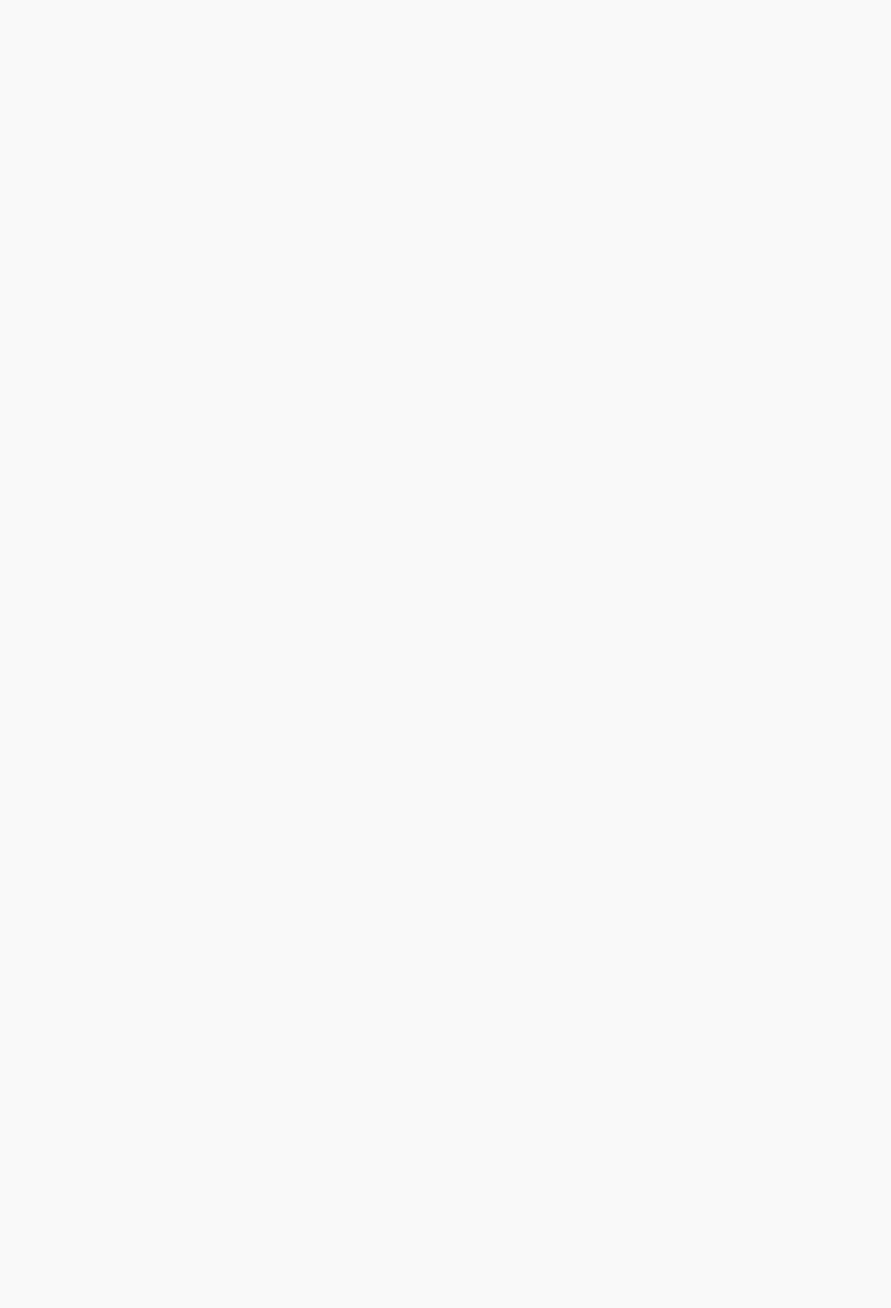
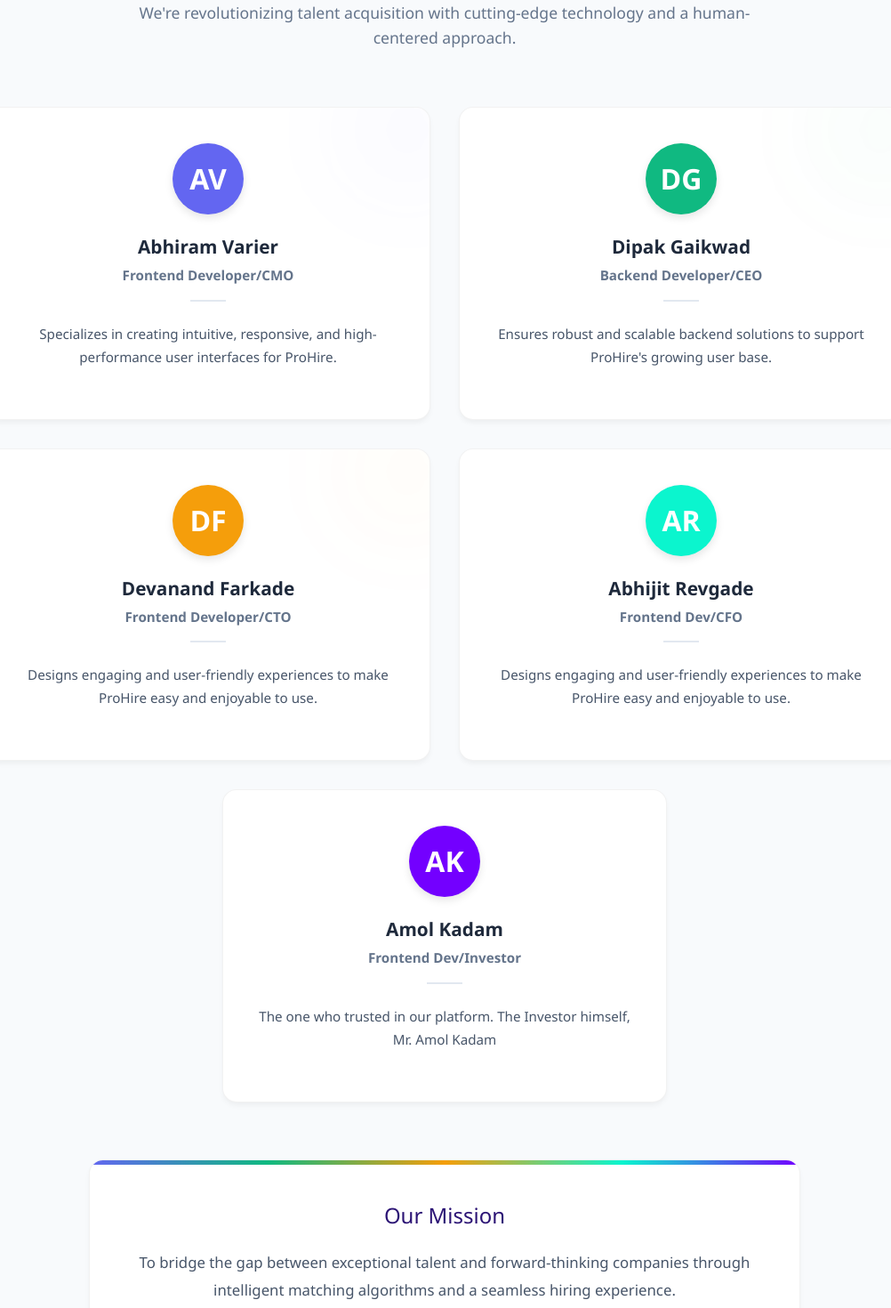
Before and after one commit to Abhi0315/JobPortalFrontEnd, a React (Vite) app in the folder prohire-frontend/: page /aboutus in a window 1280 px wide. Before the commit this address had no page. Shown: the part 160-1630 px from the top of the page at 89% size, without its empty margins (140-1142 px from the left). Before the commit the page ends 800 px from the top, so only its background shows below. Built offline with nearby package versions, Linux system fonts and the light colour scheme.

Commit message:
about us section

```diff
--- a/prohire-frontend/src/App.jsx
+++ b/prohire-frontend/src/App.jsx
@@ -4,6 +4,8 @@ import RegistrationForm from "./pages/registrationform";
 import Login from "./pages/login";
 import Jobs from "./pages/Jobs";
 import ProfileEditForm from "./pages/ProfileEditForm.jsx";
+import AboutUs from "./components/AboutUs.jsx";
+
 import "bootstrap/dist/css/bootstrap.min.css";
 import "bootstrap/dist/js/bootstrap.bundle.min";
 import "./App.css";
@@ -18,10 +20,10 @@ function App() {
         <Route path="/homepage" element={<HomePage />} />
         <Route path="/registrationform" element={<RegistrationForm />} />
         <Route path="/login" element={<Login />} />
+        <Route path="/aboutus" element={<AboutUs />} />
         {/* <Route path="/jobs" element={<Jobs />} />
         <Route path="/ProfileEditForm" element={<ProfileEditForm />} />
         <Route path="/dashboard" element={<Dashboard />} /> */}
-
 
         <Route
           path="/jobs"
@@ -49,7 +51,6 @@ function App() {
             </ProtectedRoute>
           }
         />
-
       </Routes>
     </Router>
   );
--- /dev/null
+++ b/prohire-frontend/src/components/AboutUs.jsx
@@ -0,0 +1,137 @@
+import React from "react";
+import { motion } from "framer-motion";
+import "../styles/AboutUs.css";
+
+const teamMembers = [
+  {
+    name: "Abhiram Varier",
+    role: "Frontend Developer/CMO",
+    description:
+      "Specializes in creating intuitive, responsive, and high-performance user interfaces for ProHire.",
+    color: "#6366F1", // indigo
+  },
+  {
+    name: "Dipak Gaikwad",
+    role: "Backend Developer/CEO",
+    description:
+      "Ensures robust and scalable backend solutions to support ProHire's growing user base.",
+    color: "#10B981", // emerald
+  },
+  {
+    name: "Devanand Farkade",
+    role: "Frontend Developer/CTO",
+    description:
+      "Designs engaging and user-friendly experiences to make ProHire easy and enjoyable to use.",
+    color: "#F59E0B", // amber
+  },
+  {
+    name: "Abhijit Revgade",
+    role: "Frontend Dev/CFO",
+    description:
+      "Designs engaging and user-friendly experiences to make ProHire easy and enjoyable to use.",
+    color: "#0bf5ceff", // amber
+  },
+  {
+    name: "Amol Kadam",
+    role: "Frontend Dev/Investor",
+    description:
+      "The one who trusted in our platform. The Investor himself, Mr. Amol Kadam",
+    color: "#7300ffff", // amber
+  },
+];
+
+const AboutUs = () => {
+  const containerVariants = {
+    hidden: { opacity: 0 },
+    visible: {
+      opacity: 1,
+      transition: {
+        staggerChildren: 0.2,
+        delayChildren: 0.3,
+      },
+    },
+  };
+
+  const itemVariants = {
+    hidden: { y: 20, opacity: 0 },
+    visible: {
+      y: 0,
+      opacity: 1,
+      transition: {
+        duration: 0.5,
+        ease: "easeOut",
+      },
+    },
+  };
+
+  return (
+    <section className="about-us" id="about">
+      <div className="about-container">
+        <motion.div
+          className="about-header"
+          initial={{ opacity: 0, y: -20 }}
+          whileInView={{ opacity: 1, y: 0 }}
+          transition={{ duration: 0.6 }}
+          viewport={{ once: true }}
+        >
+          <h2 className="section-title">The Team Behind ProHire</h2>
+          <p className="section-subtitle">
+            We're revolutionizing talent acquisition with cutting-edge
+            technology and a human-centered approach.
+          </p>
+        </motion.div>
+
+        <motion.div
+          className="team-grid"
+          variants={containerVariants}
+          initial="hidden"
+          whileInView="visible"
+          viewport={{ once: true, margin: "-100px" }}
+        >
+          {teamMembers.map((member, index) => (
+            <motion.div
+              key={index}
+              className="team-card"
+              variants={itemVariants}
+              whileHover={{ y: -10 }}
+            >
+              <div
+                className="member-icon"
+                style={{ backgroundColor: member.color }}
+              >
+                {member.name
+                  .split(" ")
+                  .map((name) => name[0])
+                  .join("")}
+              </div>
+              <h3 className="team-name">{member.name}</h3>
+              <p className="team-role">{member.role}</p>
+              <p className="team-desc">{member.description}</p>
+              <div
+                className="team-card-bg"
+                style={{ backgroundColor: `${member.color}10` }}
+              />
+            </motion.div>
+          ))}
+        </motion.div>
+
+        <motion.div
+          className="mission-statement"
+          initial={{ opacity: 0 }}
+          whileInView={{ opacity: 1 }}
+          transition={{ delay: 0.4, duration: 0.6 }}
+          viewport={{ once: true }}
+        >
+          <h3>Our Mission</h3>
+          <p>
+            To bridge the gap between exceptional talent and forward-thinking
+            companies through intelligent matching algorithms and a seamless
+            hiring experience.
+          </p>
+        </motion.div>
+      </div>
+    </section>
+  );
+};
+
+export default AboutUs;
--- a/prohire-frontend/src/pages/homepage.jsx
+++ b/prohire-frontend/src/pages/homepage.jsx
@@ -6,6 +6,7 @@ import { motion } from "framer-motion";
 import "../styles/homepage.css";
 
 import ProHireNavbar from "../components/Navbar";
+import AboutUs from "../components/AboutUs";
 
 const Homepage = () => {
   const [menus, setMenus] = useState([]);
@@ -427,6 +428,7 @@ const Homepage = () => {
           </motion.div>
         </Container>
       </section>
+      <AboutUs />
     </>
   );
 };
--- /dev/null
+++ b/prohire-frontend/src/styles/AboutUs.css
@@ -0,0 +1,278 @@
+/* ===== Base Styles ===== */
+.about-us {
+  padding: 6rem 1rem;
+  background-color: #f8fafc;
+  position: relative;
+  overflow: hidden;
+  font-family: "Poppins", sans-serif;
+}
+
+.about-container {
+  max-width: 1200px;
+  margin: 0 auto;
+  position: relative;
+  z-index: 2;
+}
+
+/* ===== Header Section ===== */
+.about-header {
+  text-align: center;
+  margin-bottom: 4rem;
+  padding: 0 1rem;
+}
+
+.section-title {
+  font-size: 2.5rem;
+  font-weight: 700;
+  color: #2c1475;
+  margin-bottom: 1rem;
+  line-height: 1.2;
+  position: relative;
+  display: inline-block;
+}
+
+.section-title::after {
+  content: "";
+  position: absolute;
+  bottom: -10px;
+  left: 50%;
+  transform: translateX(-50%);
+  width: 80px;
+  height: 4px;
+  background: linear-gradient(
+    90deg,
+    #6366f1,
+    #10b981,
+    #f59e0b,
+    #0bf5ceff,
+    #7300ffff
+  );
+  border-radius: 2px;
+}
+
+.section-subtitle {
+  font-size: 1.1rem;
+  color: #64748b;
+  max-width: 700px;
+  margin: 0 auto;
+  line-height: 1.6;
+}
+
+/* ===== Team Grid ===== */
+.team-grid {
+  display: flex;
+  flex-wrap: wrap;
+  justify-content: center; /* This will center all cards */
+  gap: 2rem;
+  margin-bottom: 4rem;
+  padding: 0 1rem;
+}
+
+.team-card {
+  background: white;
+  flex: 0 0 500px;
+  border-radius: 16px;
+  padding: 2.5rem 2rem;
+  position: relative;
+  overflow: hidden;
+  box-shadow: 0 4px 6px -1px rgba(0, 0, 0, 0.05);
+  transition: all 0.3s cubic-bezier(0.25, 0.8, 0.25, 1);
+  z-index: 1;
+  border: 1px solid rgba(0, 0, 0, 0.05);
+}
+
+.team-card:hover {
+  box-shadow: 0 10px 25px -5px rgba(0, 0, 0, 0.1);
+  transform: translateY(-5px);
+}
+
+.member-icon {
+  width: 80px;
+  height: 80px;
+  border-radius: 50%;
+  display: flex;
+  align-items: center;
+  justify-content: center;
+  margin: 0 auto 1.5rem;
+  color: white;
+  font-size: 2rem;
+  font-weight: 700;
+  position: relative;
+  z-index: 2;
+  box-shadow: 0 4px 10px rgba(0, 0, 0, 0.1);
+  transition: all 0.3s ease;
+}
+
+.team-name {
+  font-size: 1.3rem;
+  font-weight: 700;
+  color: #1e293b;
+  margin-bottom: 0.5rem;
+  text-align: center;
+}
+
+.team-role {
+  font-size: 0.95rem;
+  font-weight: 600;
+  color: #64748b;
+  margin-bottom: 1.5rem;
+  text-align: center;
+  position: relative;
+}
+
+.team-role::after {
+  content: "";
+  display: block;
+  width: 40px;
+  height: 2px;
+  background: #e2e8f0;
+  margin: 1rem auto;
+}
+
+.team-desc {
+  font-size: 0.95rem;
+  color: #475569;
+  line-height: 1.7;
+  text-align: center;
+}
+
+.team-card-bg {
+  position: absolute;
+  top: -50px;
+  right: -50px;
+  width: 150px;
+  height: 150px;
+  border-radius: 50%;
+  filter: blur(60px);
+  z-index: -1;
+  opacity: 0.6;
+  transition: all 0.5s ease;
+}
+
+.team-card:hover .team-card-bg {
+  transform: scale(1.2);
+}
+
+/* ===== Mission Statement ===== */
+.mission-statement {
+  background: white;
+  border-radius: 16px;
+  padding: 3rem;
+  text-align: center;
+  max-width: 800px;
+  margin: 0 auto;
+  box-shadow: 0 4px 6px -1px rgba(0, 0, 0, 0.05);
+  position: relative;
+  overflow: hidden;
+  border: 1px solid rgba(0, 0, 0, 0.05);
+}
+
+.mission-statement::before {
+  content: "";
+  position: absolute;
+  top: 0;
+  left: 0;
+  width: 100%;
+  height: 5px;
+  background: linear-gradient(
+    90deg,
+    #6366f1,
+    #10b981,
+    #f59e0b,
+    #0bf5ceff,
+    #7300ffff
+  );
+}
+
+.mission-statement h3 {
+  font-size: 1.5rem;
+  color: #2c1475;
+  margin-bottom: 1.5rem;
+}
+
+.mission-statement p {
+  font-size: 1.05rem;
+  color: #475569;
+  line-height: 1.8;
+  margin-bottom: 0;
+}
+
+/* ===== Responsive Adjustments ===== */
+@media (max-width: 1024px) {
+  .team-grid {
+    grid-template-columns: repeat(auto-fit, minmax(240px, 1fr));
+  }
+}
+
+@media (max-width: 768px) {
+  .about-us {
+    padding: 4rem 1rem;
+  }
+
+  .section-title {
+    font-size: 2rem;
+  }
+
+  .section-title::after {
+    bottom: -8px;
+    height: 3px;
+  }
+
+  .team-grid {
+    grid-template-columns: repeat(auto-fit, minmax(280px, 1fr));
+    gap: 1.5rem;
+  }
+
+  .mission-statement {
+    padding: 2rem 1.5rem;
+  }
+}
+
+@media (max-width: 480px) {
+  .section-title {
+    font-size: 1.8rem;
+  }
+
+  .section-subtitle {
+    font-size: 1rem;
+  }
+
+  .team-card {
+    padding: 2rem 1.5rem;
+  }
+
+  .mission-statement {
+    padding: 1.5rem 1rem;
+  }
+}
+
+/* ===== Animation Enhancements ===== */
+@keyframes float {
+  0%,
+  100% {
+    transform: translateY(0);
+  }
+  50% {
+    transform: translateY(-10px);
+  }
+}
+
+.team-card:hover .member-icon {
+  animation: float 3s ease-in-out infinite;
+  transform: scale(1.05);
+  box-shadow: 0 6px 15px rgba(0, 0, 0, 0.15);
+}
+
+@keyframes pulse {
+  0%,
+  100% {
+    opacity: 0.6;
+  }
+  50% {
+    opacity: 0.8;
+  }
+}
+
+.team-card:hover .team-card-bg {
+  animation: pulse 3s ease-in-out infinite;
+}
```
